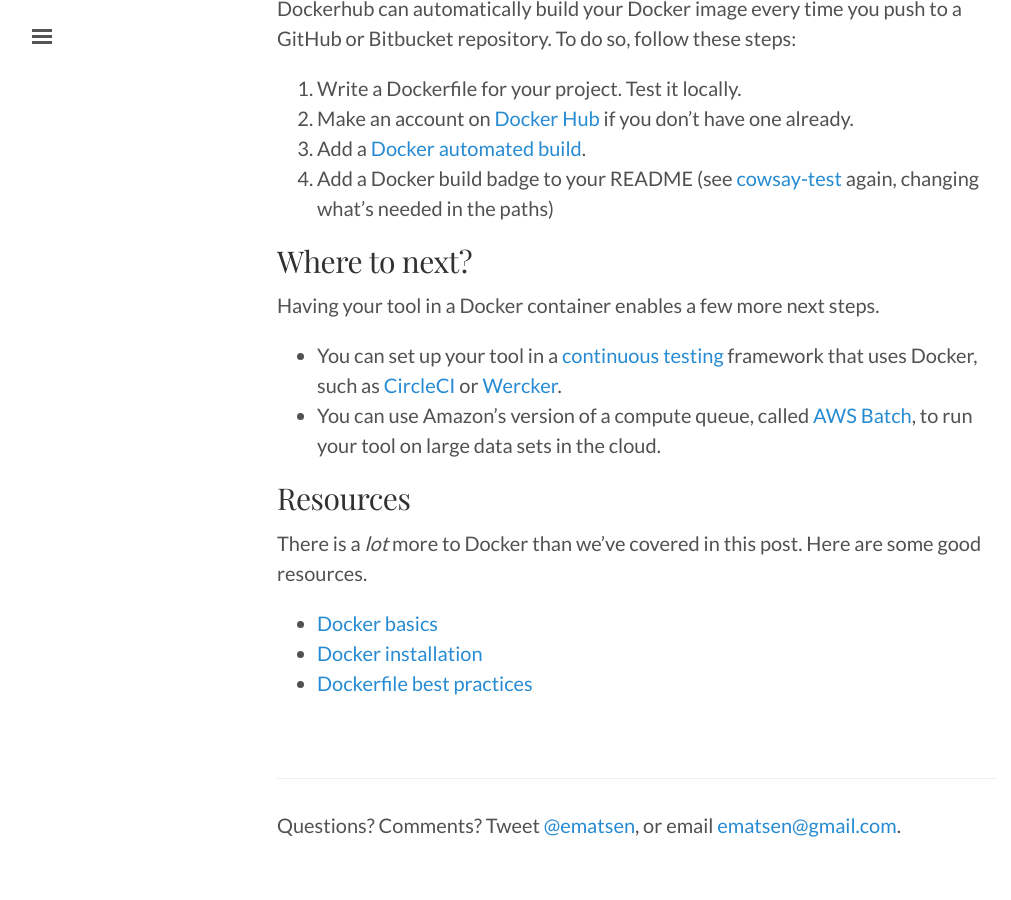
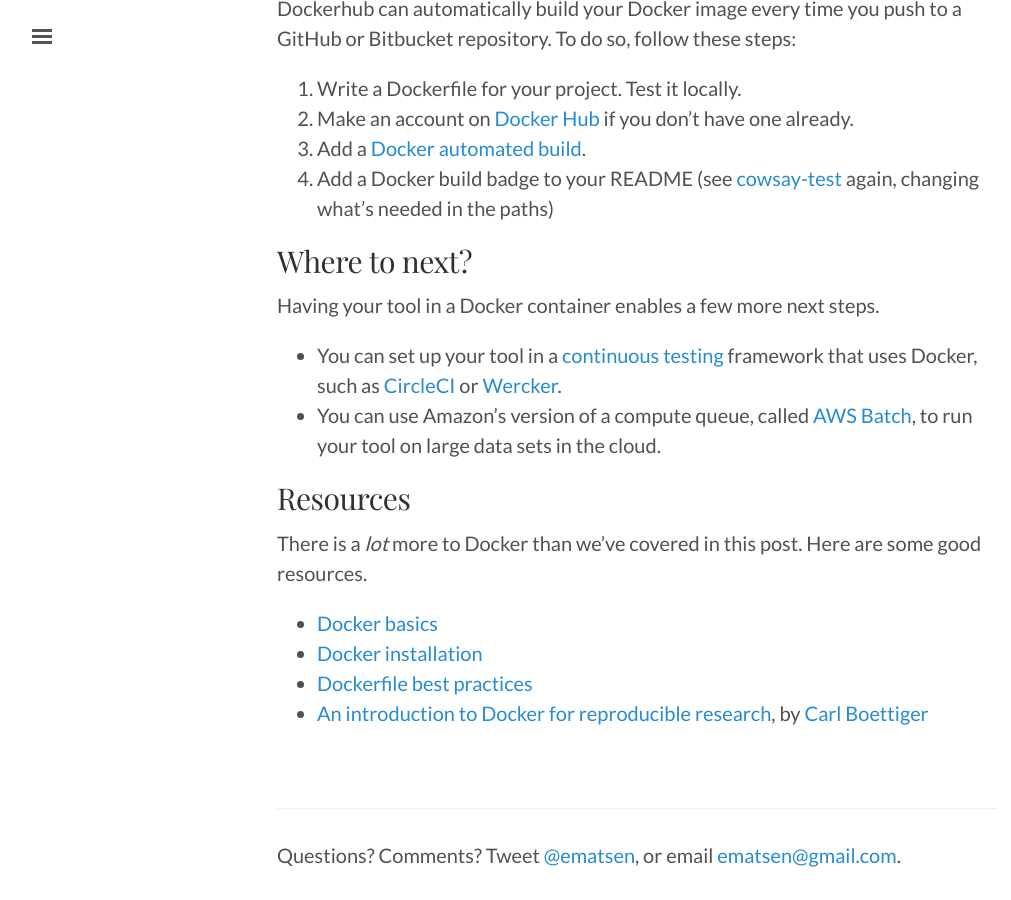
Before and after one commit to matsens/erick, a Jekyll site: the page built from _posts/2018-04-19-docker.md, in a window 1280 px wide and 900 px high, scrolled down 7391 px. Shown: the whole window, without its empty margins (3-1014 px from the left). Built offline with Jekyll 4.4.1, drawn with Linux system fonts in a browser that asks for light colours; before the commit the page ends 8261 px from its top, so only the background shows below that.

Commit message:
Boettiger link

```diff
--- a/_posts/2018-04-19-docker.md
+++ b/_posts/2018-04-19-docker.md
@@ -252,3 +252,4 @@
 * [Docker basics](https://docs.docker.com/get-started/)
 * [Docker installation](https://docs.docker.com/install/)
 * [Dockerfile best practices](https://docs.docker.com/articles/dockerfile_best-practices/)
+* [An introduction to Docker for reproducible research](https://arxiv.org/abs/1410.0846), by [Carl Boettiger](http://www.carlboettiger.info)
```
